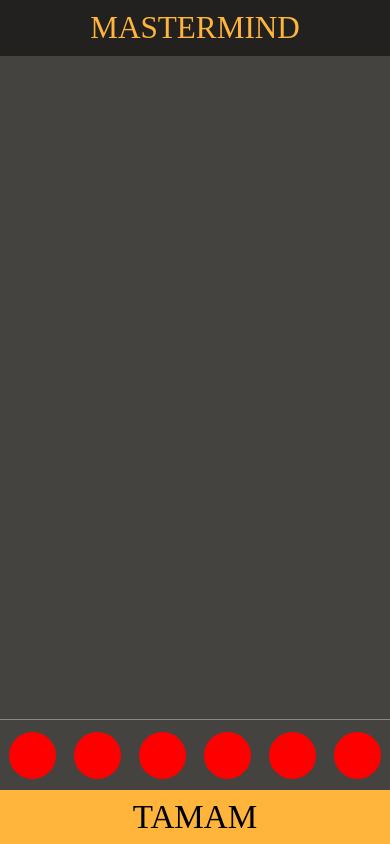
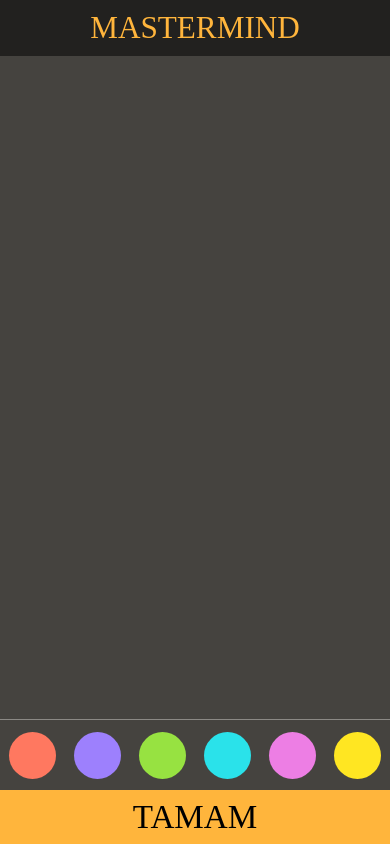
Before and after one commit to beyzatopcu-ba/egitim-first-app, a React Native app: screen / in a window 390 px wide. Built offline with nearby package versions, Linux system fonts and the light colour scheme.

Commit message:
using props

```diff
--- a/src/Components/Home/index.js
+++ b/src/Components/Home/index.js
@@ -10,7 +10,22 @@
 
 import styles from "./style"
 
-class Container extends React.Component {
+class Home extends React.Component {
+
+
+
+    renderStones = () => {
+        let colors = [
+            "#FF7860", "#9D80FD", "#97E241",
+            "#2AE2EA", "#ED7EE4", "#FFE622"
+        ]
+
+        let stones = colors.map((color, index) => {
+            return (<Stone key={index} color={color} />);
+        })
+
+        return stones;
+    }
 
     render() {
         return (
@@ -20,12 +35,7 @@
                 </SafeAreaView>
                 <View style={styles.midArea}></View>
                 <View style={styles.stoneBoxContainer}>
-                    <Stone />
-                    <Stone />
-                    <Stone />
-                    <Stone />
-                    <Stone />
-                    <Stone />
+                    {this.renderStones()}
                 </View>
                 <SafeAreaView style={styles.okayButtonContainer}>
                     <TouchableOpacity style={styles.okayButton}>
@@ -38,4 +48,4 @@
 
 }
 
-export default Container;
+export default Home;
--- a/src/Components/Stone/index.js
+++ b/src/Components/Stone/index.js
@@ -4,8 +4,17 @@
 import styles from "./style"
 
 const Stone = (props) => {
+
+    let color = props.color;
+    let circleStyle = [
+        styles.circle,
+        {
+            backgroundColor: color
+        }
+    ]
+
     return (
-        <View style={styles.circle}></View>
+        <View style={circleStyle}></View>
     )
 }
 
```
